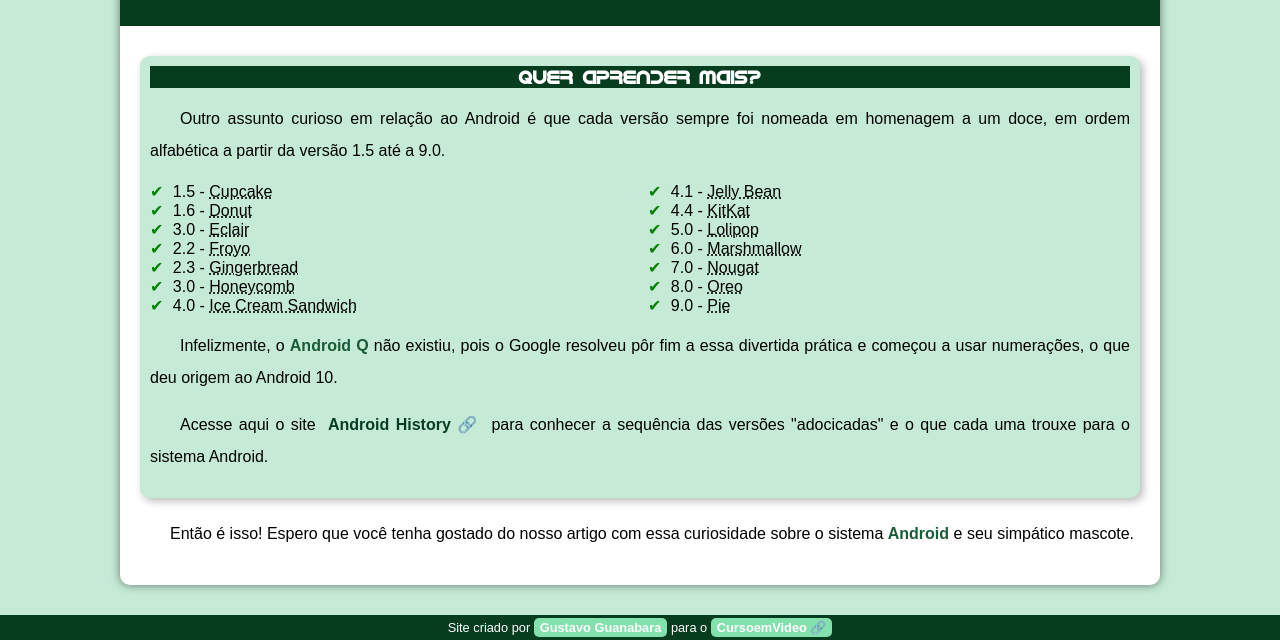
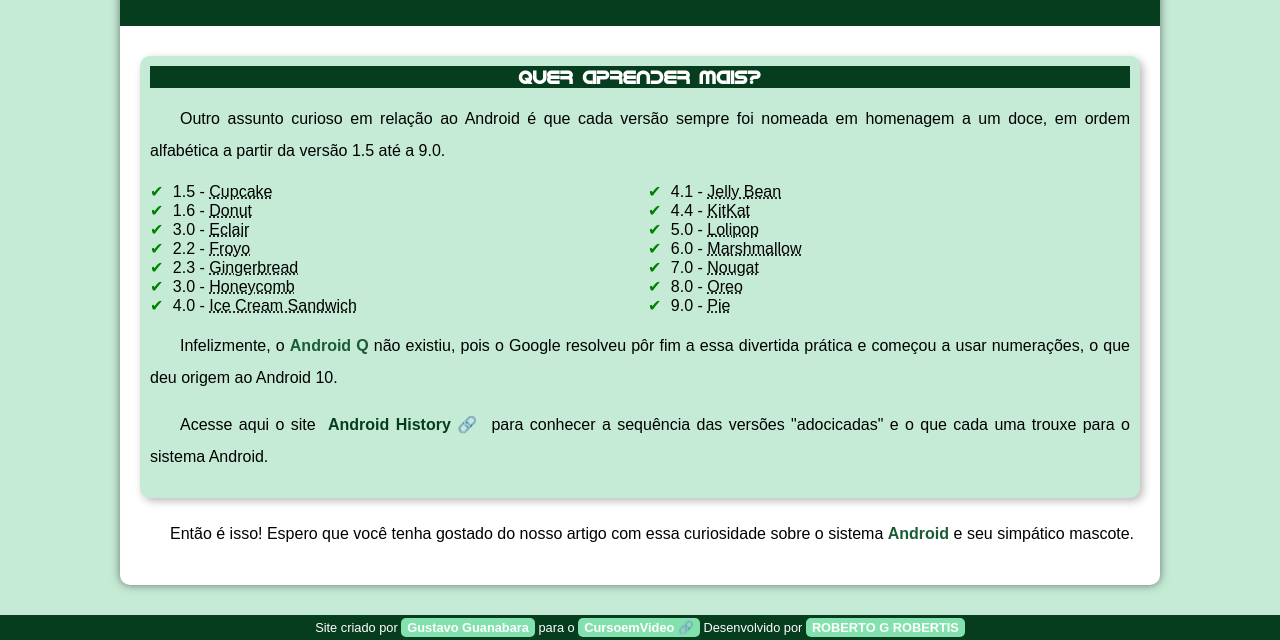
Before and after one commit to rgr-robertis/projeto-android, a plain HTML site: page index.html in a window 1280 px wide. Shown: the part 2183-2823 px from the top of the page. Drawn offline with Linux system fonts and the light colour scheme.

Commit message:
Alteracao Creditos

```diff
--- a/index.html
+++ b/index.html
@@ -115,7 +115,7 @@
     </main>
 
     <footer>
-        <p>Site criado por <a href="https://gustavoguanabara.github.io" target="_blank">Gustavo Guanabara</a> para o <a href="https://youtube.com/cursoemvideo" target="_blank" class="externo">CursoemVideo</a></p>
+        <p>Site criado por <a href="https://gustavoguanabara.github.io" target="_blank">Gustavo Guanabara</a> para o <a href="https://youtube.com/cursoemvideo" target="_blank" class="externo">CursoemVideo</a> Desenvolvido por <a href="https://rgr-robertis.github.io" target="_blank">ROBERTO G ROBERTIS</a></p>
     </footer>
 </body>
 </html>
```
